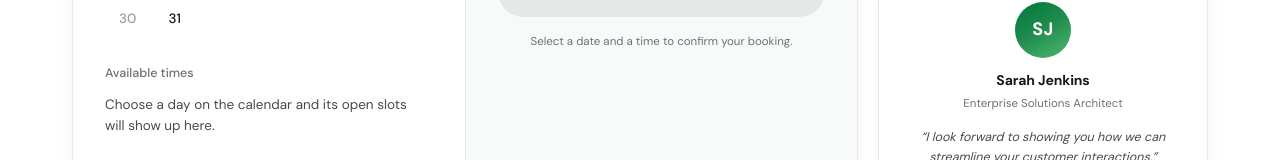
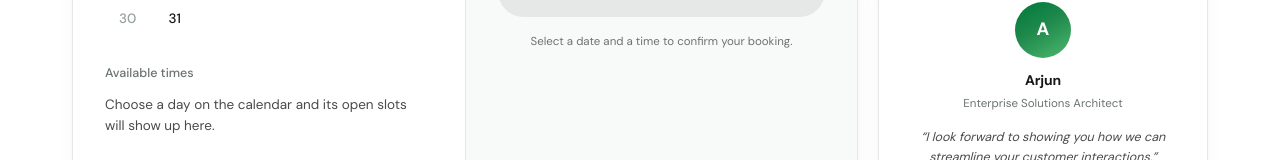
Before and after one commit to ram97510/converse360, a Next.js app: page /book-a-demo in a window 1280 px wide. Shown: the part 772-932 px from the top of the page. Built offline with nearby package versions, Linux system fonts and the light colour scheme.

Commit message:
update name

```diff
--- a/components/demo/DemoBody.tsx
+++ b/components/demo/DemoBody.tsx
@@ -59,7 +59,7 @@ const REASONS = [
 
 /** The specialist card under the reasons. Placeholder — swap for a real name. */
 const SPECIALIST = {
-  name: 'Sarah Jenkins',
+  name: 'Arjun',
   role: 'Enterprise Solutions Architect',
   quote: 'I look forward to showing you how we can streamline your customer interactions.',
 };
```
